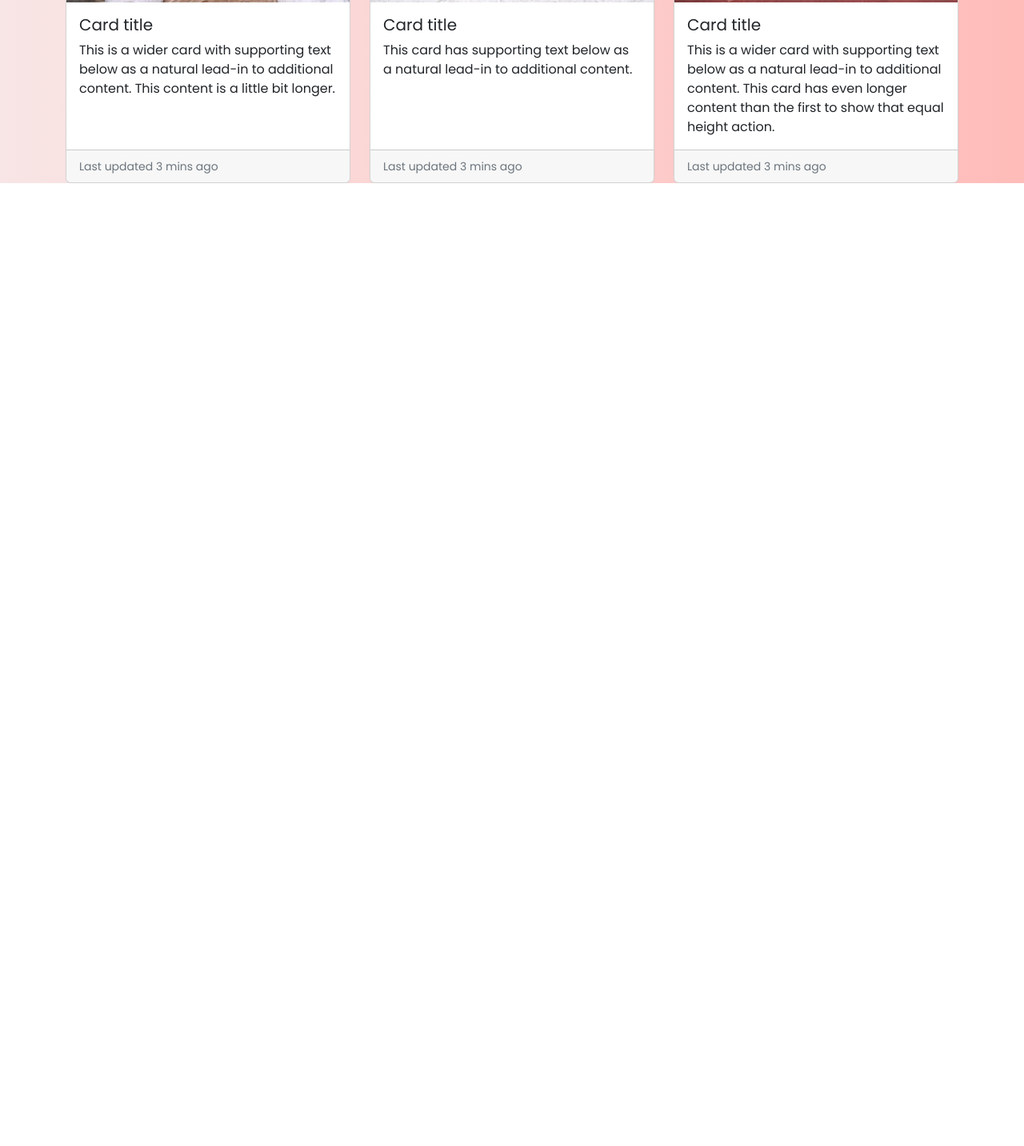
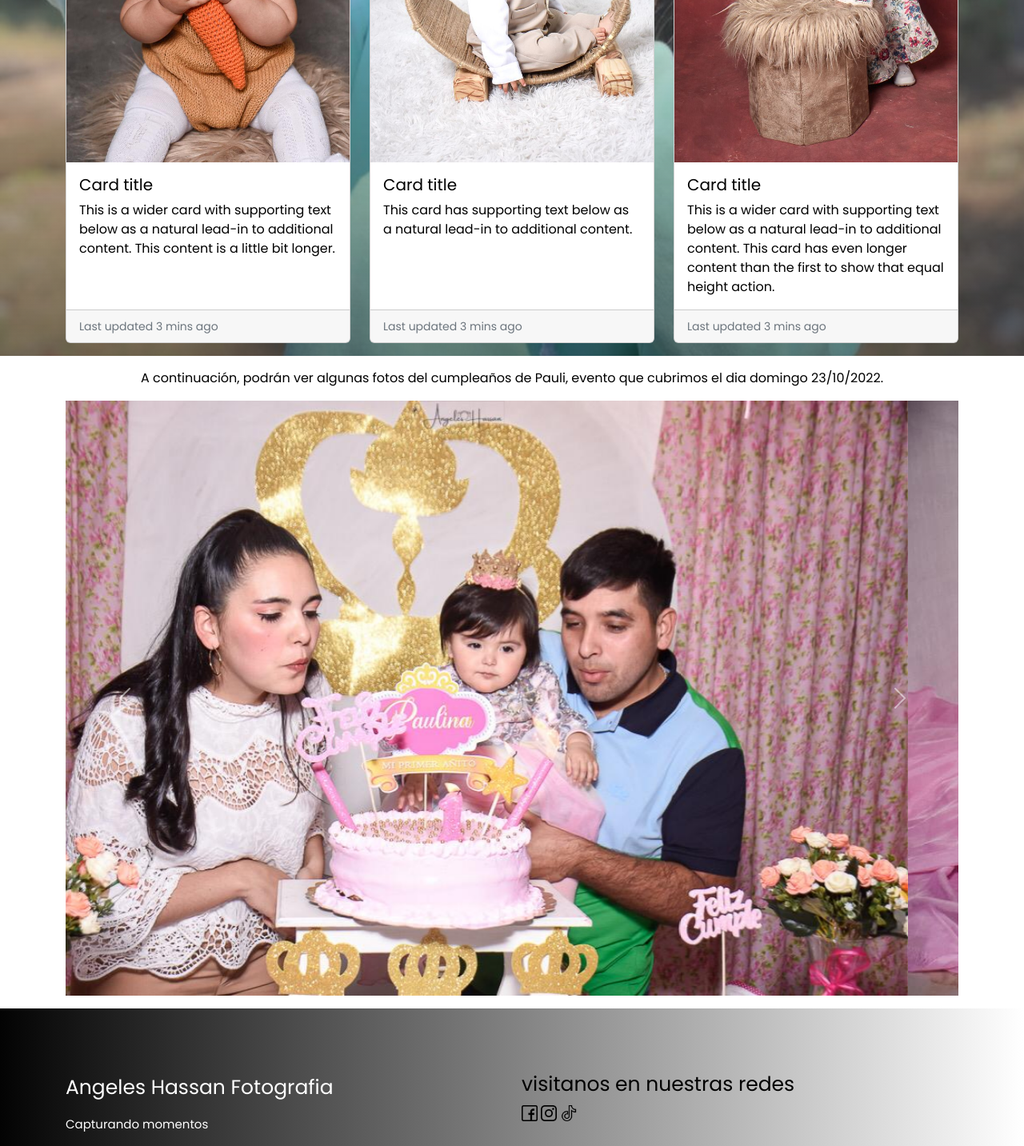
Before and after one commit to joacocortes01/Proyecto-Final-1, a website: page index.html in a window 1280 px wide. Shown: the part 883-2316 px from the top of the page at 80% size. Before the commit the page ends 1112 px from the top, so only its background shows below. Drawn offline with Linux system fonts and the light colour scheme.

Commit message:
agrego animaciones

```diff
--- a/index.html
+++ b/index.html
@@ -8,7 +8,9 @@
     <title>Document</title>
   </head>
   <body>
+    <img src="img/AHPORTADA.jpeg" alt="#" width="100%" height="200px" />
     <header>
+      <div>
         <nav class="navbar navbar-expand-lg navbar-dark gradient-navbar">
           <div class="container">
             <a class="navbar-brand" href="#">AH Fotografia</a>
@@ -44,6 +46,7 @@
             </div>
           </div>
         </nav>
+      </div>
     </header>
     <div class="container">
       <h1>Hola mundo</h1>
@@ -129,6 +132,76 @@
         </div>
       </div>
     </section>
+    <section id="section2">
+      <div class="container">
+        <div class="row">
+          <p class="parrafo">
+            A continuación, podrán ver algunas fotos del cumpleaños de Pauli,
+            evento que cubrimos el dia domingo 23/10/2022.
+          </p>
+        </div>
+        <div class="row">
+          <div class="col-sm-6 col-md-7"></div>
+          <div
+            id="carouselExampleControls"
+            class="carousel slide"
+            data-bs-ride="carousel"
+          >
+            <div class="carousel-inner">
+              <div class="carousel-item active">
+                <img src="img/Pauli(1).jpeg" class="d-block w-100" alt="..." />
+              </div>
+              <div class="carousel-item">
+                <img src="img/Pauli(2).jpeg" class="d-block w-100" alt="..." />
+              </div>
+              <div class="carousel-item">
+                <img src="img/Pauli(3).jpeg" class="d-block w-100" alt="..." />
+              </div>
+            </div>
+            <button
+              class="carousel-control-prev"
+              type="button"
+              data-bs-target="#carouselExampleControls"
+              data-bs-slide="prev"
+            >
+              <span
+                class="carousel-control-prev-icon"
+                aria-hidden="true"
+              ></span>
+              <span class="visually-hidden">Previous</span>
+            </button>
+            <button
+              class="carousel-control-next"
+              type="button"
+              data-bs-target="#carouselExampleControls"
+              data-bs-slide="next"
+            >
+              <span
+                class="carousel-control-next-icon"
+                aria-hidden="true"
+              ></span>
+              <span class="visually-hidden">Next</span>
+            </button>
+          </div>
+        </div>
+      </div>
+    </section>
+    <footer>
+      <div class="container">
+        <div class="row">
+          <div class="col-sm-6 col-md-6">
+            <p class="subtitulos">Angeles Hassan Fotografia</p>
+            <p class="subtitulos-footer">Capturando momentos</p>
+          </div>
+          <div class="col-sm-6 col-md-6">
+            <h2 class="subtitulos-redes">visitanos en nuestras redes</h2>
+            <img src="img/facebook.png" class="logo" alt="" />
+            <img src="img/instagram.png" class="logo" alt="" />
+            <img src="img/tik-tok.png" class="logo" alt="" />
+          </div>
+        </div>
+      </div>
+    </footer>
     <script src="js/bootstrap.js"></script>
   </body>
 </html>
--- a/scss/_body.scss
+++ b/scss/_body.scss
@@ -1,5 +1,30 @@
 body {
-  background-image: linear-gradient(90deg, $primary, $secondary);
+  background-image: linear-gradient(
+      rgba(200, 200, 201, 0.25),
+      rgba(5, 7, 12, 0.75)
+    ),
+    url(../img/nosotros.jpeg);
+
+  background-position: center;
+  background-repeat: no-repeat;
   background-size: cover;
-  background-repeat: no-repeat;
+  background-attachment: fixed;
+  color: white;
 }
+
+.form-floating {
+  color: black;
+}
+
+.card {
+  color: black;
+}
+
+#section2 {
+  margin-top: 1rem;
+  padding-top: 1rem;
+  padding-bottom: 1rem;
+  background-color: white;
+  color: black;
+  text-align: center;
+}
--- /dev/null
+++ b/scss/_footer.scss
@@ -0,0 +1,22 @@
+footer {
+  background-image: linear-gradient(90deg, $navbar1, $navbar3);
+  padding-top: 5rem;
+}
+
+.subtitulos {
+  font-size: 25px;
+}
+
+.subtitulos-footer {
+  font-size: 15px;
+}
+
+.subtitulos-redes {
+  font-size: 25px;
+  color: black;
+}
+
+.logo {
+  width: 20px;
+  height: 20px;
+}
--- a/scss/_navbar.scss
+++ b/scss/_navbar.scss
@@ -1,3 +1,5 @@
 .gradient-navbar {
   background-image: linear-gradient(90deg, $navbar1, $navbar2);
+
+  /*background-image: linear-gradient(90deg, $navbar1, $navbar2);*/
 }
--- a/scss/_variables.scss
+++ b/scss/_variables.scss
@@ -1,9 +1,11 @@
-$primary: rgb(248, 229, 229);
+$primary: rgb(253, 253, 253);
 
-$secondary: rgb(255, 188, 185);
+$secondary: rgb(243, 215, 213);
 
 $terciary: rgb(253, 212, 100);
 
-$navbar1: rgb(230, 170, 245);
+$navbar1: rgb(3, 3, 3);
 
-$navbar2: rgb(149, 22, 180);
+$navbar2: rgb(99, 96, 99);
+
+$navbar3: rgb(255, 255, 255);
--- a/scss/custom.scss
+++ b/scss/custom.scss
@@ -2,9 +2,9 @@
 
 $font-family-base: "Poppins", sans-serif;
 
-$primary: rgb(248, 229, 229);
+$primary: rgb(252, 252, 252);
 
-$secondary: rgb(255, 188, 185);
+$secondary: rgb(180, 17, 17);
 
 $terciary: rgb(253, 212, 100);
 
@@ -17,3 +17,4 @@ $navbar2: rgb(149, 22, 180);
 @import "body";
 @import "navbar";
 @import "header";
+@import "footer";
```
Also changed, not shown: css/custom.css, img/nosotros.jpeg (added), 1 other file. Lines whose indentation alone changed are shown as unchanged.
